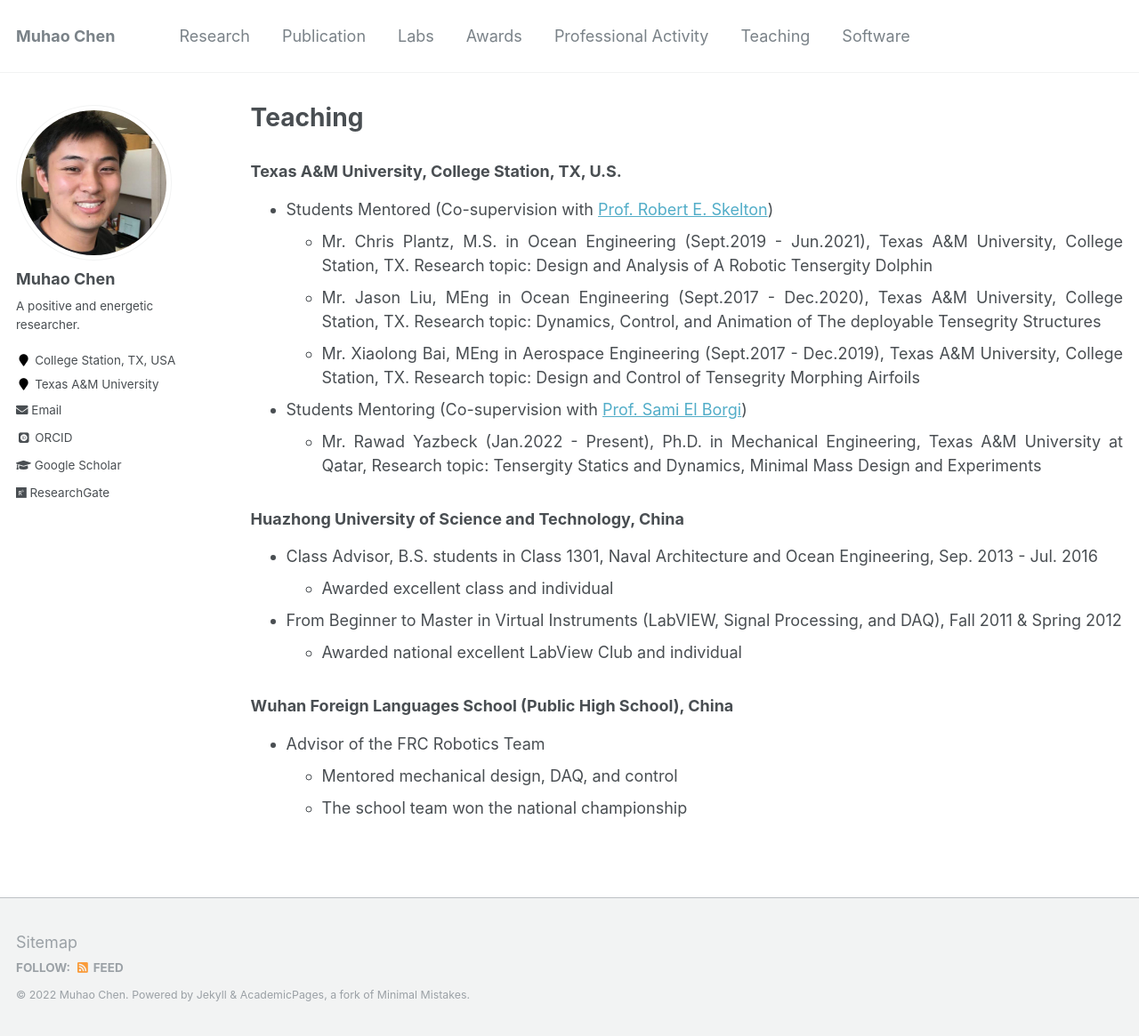
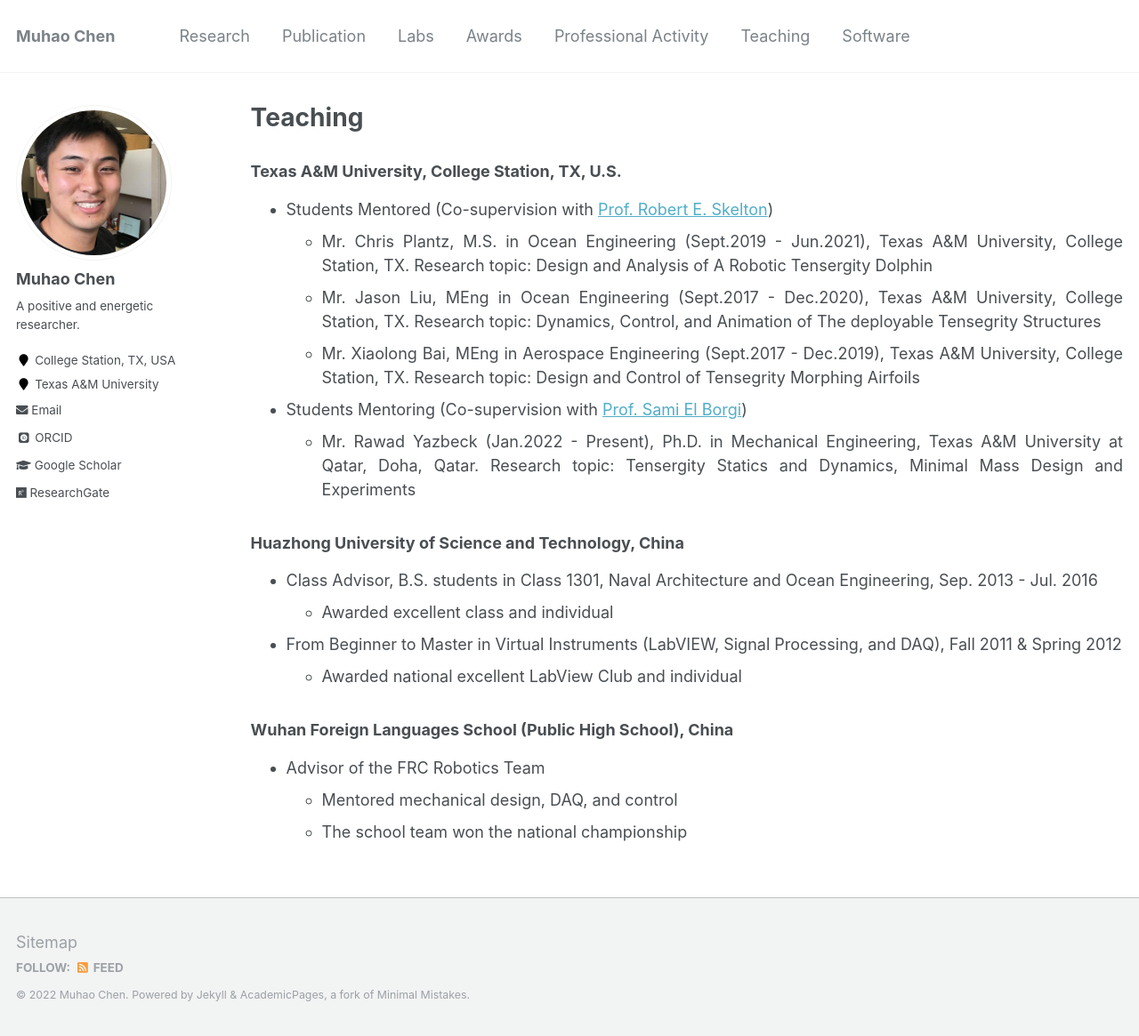
Before and after one commit to Muhao-Chen/muhao-chen.github.io, a Jekyll site: the page built from _pages/teaching.md, in a window 1280 px wide and 1165 px high. Shown: the whole window at 89% size. Built offline with Jekyll 4.4.1, drawn with Linux system fonts in a browser that asks for light colours; some web fonts are replaced.

Commit message:
Update teaching.md

```diff
--- a/_pages/teaching.md
+++ b/_pages/teaching.md
@@ -15,7 +15,7 @@ toc: true
     * Mr. Xiaolong Bai, MEng in Aerospace Engineering (Sept.2017 - Dec.2019), Texas A&M University, College Station, TX. Research topic: Design and Control of Tensegrity Morphing Airfoils
 
 - Students Mentoring (Co-supervision with [Prof. Sami El Borgi](https://www.qatar.tamu.edu/programs/mechanical-engineering/faculty-and-staff/dr.-sami-el-borgi))
-    * Mr. Rawad Yazbeck (Jan.2022 - Present), Ph.D. in Mechanical Engineering, Texas A&M University at Qatar, Research topic: Tensergity Statics and Dynamics, Minimal Mass Design and Experiments
+    * Mr. Rawad Yazbeck (Jan.2022 - Present), Ph.D. in Mechanical Engineering, Texas A&M University at Qatar, Doha, Qatar. Research topic: Tensergity Statics and Dynamics, Minimal Mass Design and Experiments
 
 ### Huazhong University of Science and Technology, China
 - Class Advisor, B.S. students in Class 1301, Naval Architecture and Ocean Engineering, Sep. 2013 - Jul. 2016
```
